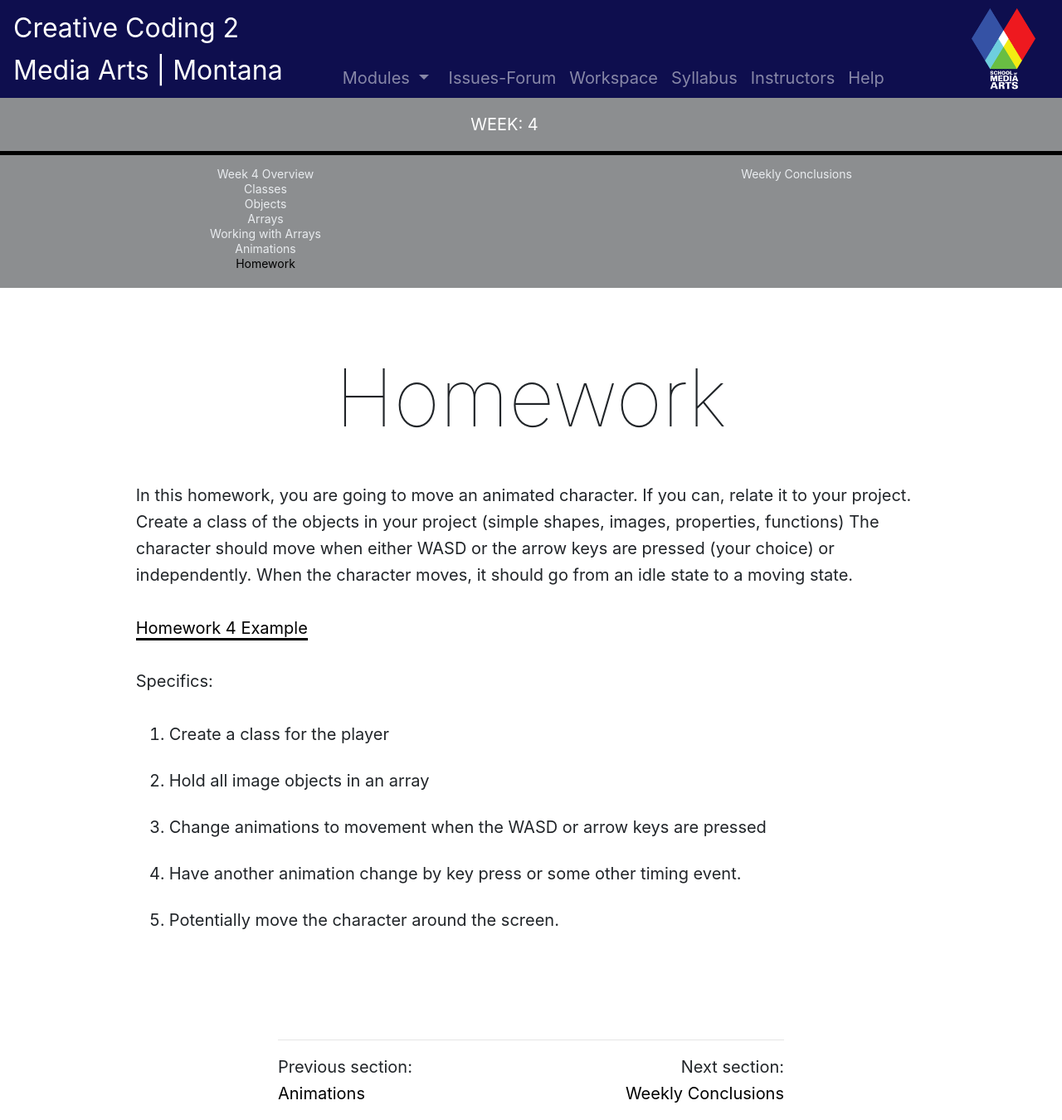
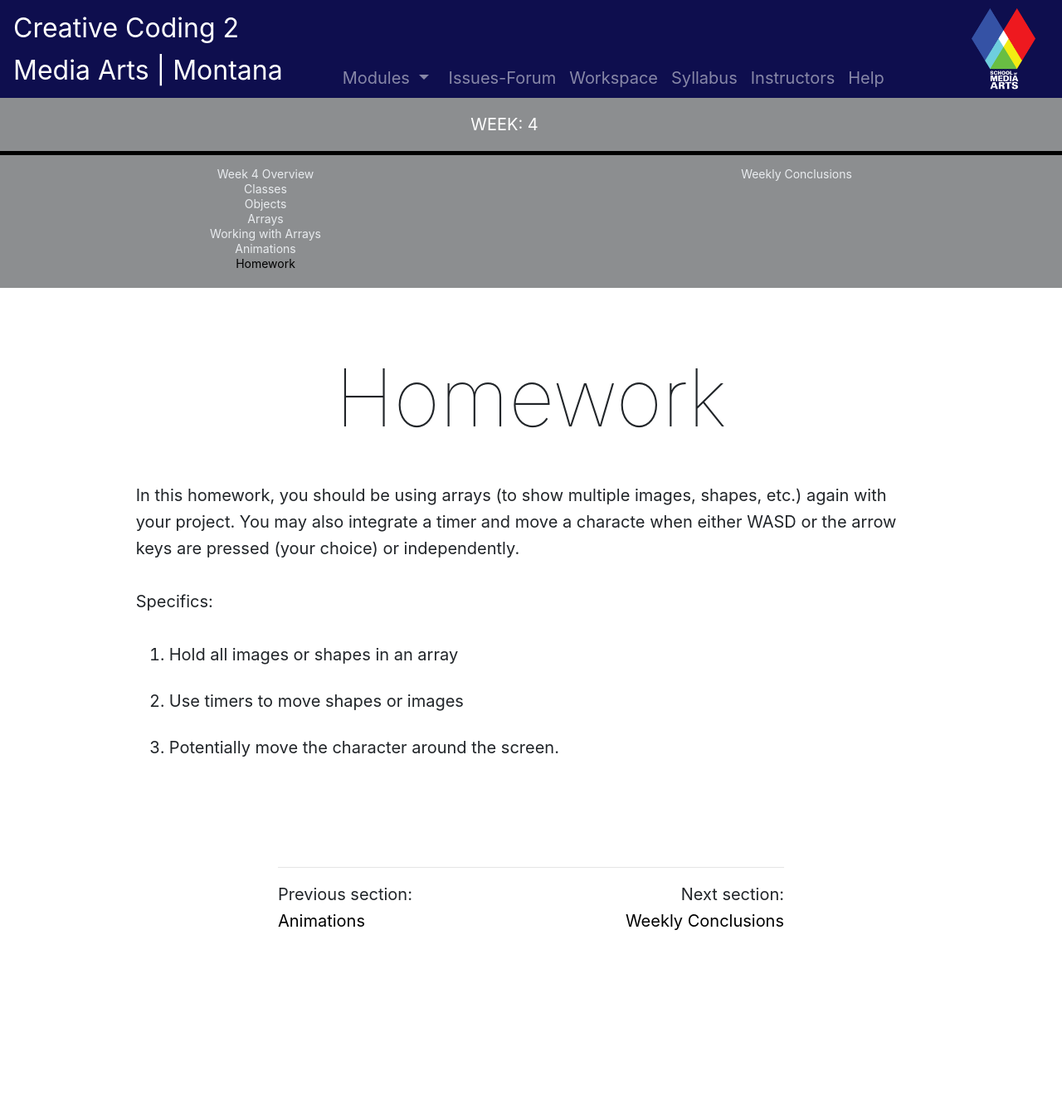
Before and after one commit to Montana-Media-Arts/220-creative-coding2-Spring2022, a Jekyll site: the page built from modules/week-4/_posts/2010-01-01-homework.md, in a window 1280 px wide. Shown: the whole page at 83% size. Built offline with Jekyll 4.4.1, drawn with Linux system fonts in a browser that asks for light colours; nearby versions of some CDN libraries; comment, search, counter and statistics services are not loaded; after the commit the page ends 1142 px from its top, so only the background shows below that.

Commit message:
Update 2010-01-01-homework.md

```diff
--- a/modules/week-4/_posts/2010-01-01-homework.md
+++ b/modules/week-4/_posts/2010-01-01-homework.md
@@ -6,6 +6,7 @@ jotted: false
 
 # Homework
 
+<!--
 In this homework, you are going to move an animated character.  If you can, relate it to your project.  Create a class of the objects in your project (simple shapes, images, properties, functions) The character should move when either WASD or the arrow keys are pressed (your choice) or independently.  When the character moves, it should go from an idle state to a moving state.
 
 <a href="https://github.com/Montana-Media-Arts/220_CreativeCoding2-Spring2022-Samples/tree/main/Homework%204" target="_new">Homework 4 Example</a>
@@ -16,3 +17,11 @@ Specifics:
 3.	Change animations to movement when the WASD or arrow keys are pressed
 4.	Have another animation change by key press or some other timing event.
 5.	Potentially move the character around the screen.
+-->
+
+In this homework, you should be using arrays (to show multiple images, shapes, etc.) again with your project.  You may also integrate a timer and move a characte when either WASD or the arrow keys are pressed (your choice) or independently.
+
+Specifics:
+1.	Hold all images or shapes in an array
+2.	Use timers to move shapes or images
+3.	Potentially move the character around the screen.
```
